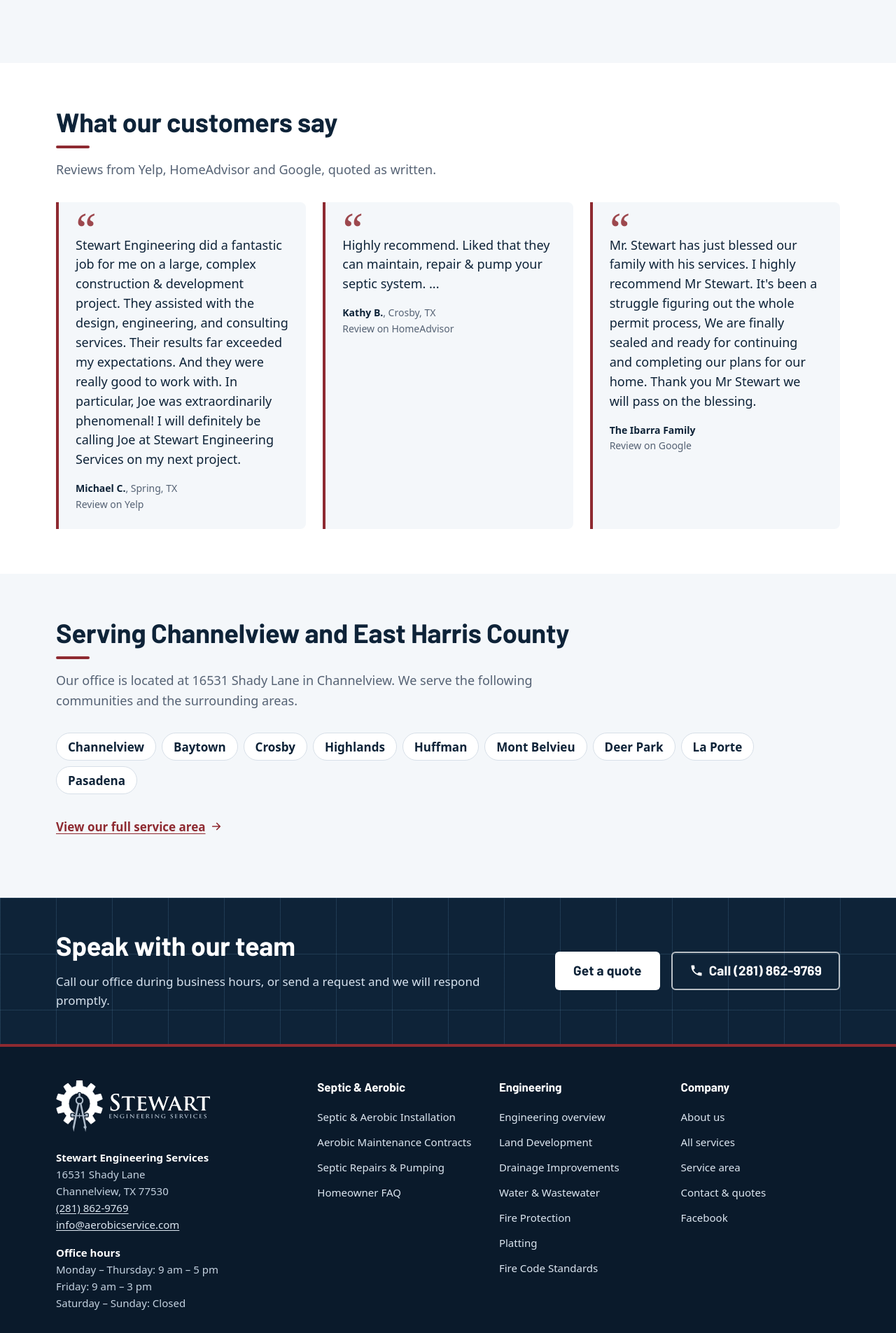
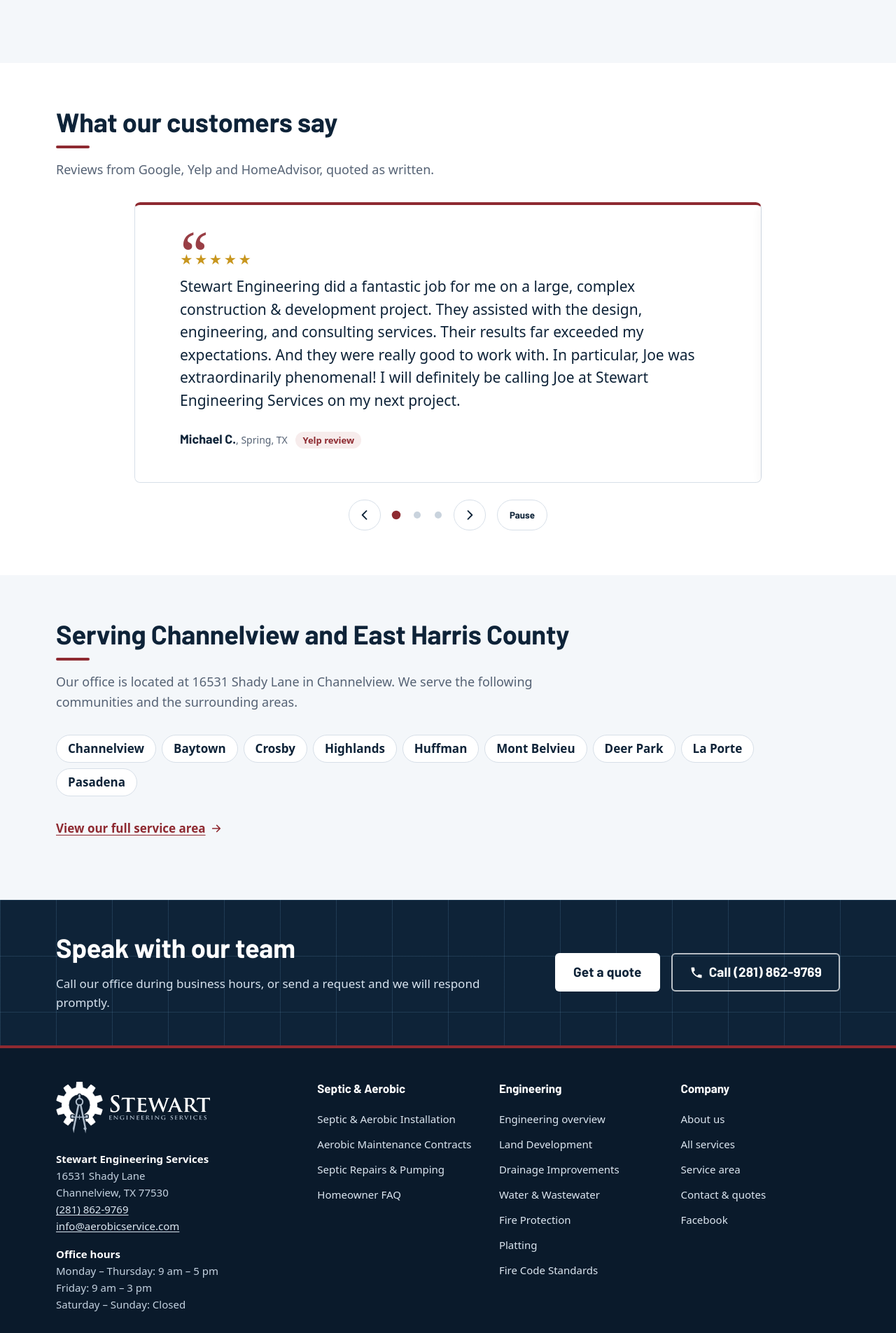
Before and after one commit to TheOnlyRealAgentP/SE-Services-MainPage, a Jekyll site: the page built from index.html, in a window 1280 px wide. Shown: the part 2196-4101 px from the top of the page at 70% size. Built offline with Jekyll 4.4.1, drawn with Linux system fonts in a browser that asks for light colours.

Commit message:
Auto-scrolling review carousel on the home and About pages
- One large review at a time, advancing every 7 seconds and looping
  through every review in _data/testimonials.yml
- Arrows, dots and a pause button; pauses on hover, focus or touch,
  when scrolled out of view and when the tab is hidden; swipeable on
  phones; no auto-advance for reduced-motion users; plain swipeable
  row without JavaScript
- Star ratings shown where the source site shows them (Yelp, HomeAdvisor)
- testimonials.yml documents how to add reviews; TODO.md lists where
  to copy more from (Google, Facebook, Yelp, HomeAdvisor)

Co-Authored-By: Claude Opus 5.5 <noreply@anthropic.com>

```diff
--- a/_data/testimonials.yml
+++ b/_data/testimonials.yml
@@ -1,11 +1,24 @@
-# Real customer reviews, copied word for word from aerobicservice.com.
-# Only obvious typos were fixed ("Mr, Stewart" -> "Mr. Stewart", "Its" -> "It's").
+# Real customer reviews, shown in the auto-scrolling review carousel on the
+# home and About pages, in this order. Copy them word for word from Google,
+# Yelp, Facebook, HomeAdvisor etc. Fix only obvious typos.
 # Never add a review here that a real customer did not write.
+#
+# To add one, copy this block and fill it in:
+#
+# - id: first-last            # unique, lowercase, no spaces
+#   name: First L.            # as shown on the review site
+#   town: Crosby, TX          # or "" if not shown
+#   source: Google            # Google, Yelp, Facebook, HomeAdvisor, BBB...
+#   stars: 5                  # 1-5 as shown on the site; delete the line if unknown
+#   side: septic              # septic or engineering
+#   quote: >-
+#     The review text, word for word.
 
 - id: michael-c
   name: Michael C.
   town: Spring, TX
   source: Yelp
+  stars: 5
   side: engineering
   quote: >-
     Stewart Engineering did a fantastic job for me on a large, complex
@@ -19,6 +32,7 @@
   name: Kathy B.
   town: Crosby, TX
   source: HomeAdvisor
+  stars: 5
   side: septic
   quote: >-
     Highly recommend. Liked that they can maintain, repair & pump your septic
--- /dev/null
+++ b/_includes/reviews.html
@@ -0,0 +1,41 @@
+{%- comment -%}
+  Auto-advancing review carousel. Shows every review in _data/testimonials.yml,
+  one at a time, sliding to the next every few seconds. Visitors can swipe,
+  use the arrows or dots, or pause it. It stops while hovered, focused or
+  touched, while off-screen, and for people who prefer reduced motion.
+  Without JavaScript it's a plain swipeable row.
+{%- endcomment -%}
+{%- assign reviews = site.data.testimonials -%}
+{%- assign b = site.data.business -%}
+<div class="reviews" data-reviews>
+  <div class="reviews-track" role="region" aria-roledescription="carousel" aria-label="Customer reviews" tabindex="0" aria-live="off">
+    {%- for t in reviews %}
+    <figure class="review-slide" role="group" aria-roledescription="slide" aria-label="Review {{ forloop.index }} of {{ forloop.length }}">
+      <span class="review-mark" aria-hidden="true">&ldquo;</span>
+      {%- if t.stars %}
+      <p class="review-stars" aria-label="{{ t.stars }} out of 5 stars"><span aria-hidden="true">{% for i in (1..t.stars) %}&#9733;{% endfor %}</span></p>
+      {%- endif %}
+      <blockquote><p>{{ t.quote }}</p></blockquote>
+      <figcaption>
+        <span class="review-name">{{ t.name }}</span>{% if t.town != "" %}<span class="review-town">, {{ t.town }}</span>{% endif %}
+        <span class="review-source">{{ t.source }} review</span>
+      </figcaption>
+    </figure>
+    {%- endfor %}
+  </div>
+  {%- if reviews.size > 1 %}
+  <div class="reviews-controls">
+    <button class="rv-btn rv-prev" type="button" aria-label="Previous review"><svg viewBox="0 0 24 24" width="20" height="20" aria-hidden="true"><path d="M15 5l-7 7 7 7" fill="none" stroke="currentColor" stroke-width="2.25" stroke-linecap="round" stroke-linejoin="round"/></svg></button>
+    <div class="rv-dots">
+      {%- for t in reviews %}
+      <button class="rv-dot" type="button" aria-label="Show review {{ forloop.index }}"{% if forloop.first %} aria-current="true"{% endif %}></button>
+      {%- endfor %}
+    </div>
+    <button class="rv-btn rv-next" type="button" aria-label="Next review"><svg viewBox="0 0 24 24" width="20" height="20" aria-hidden="true"><path d="M9 5l7 7-7 7" fill="none" stroke="currentColor" stroke-width="2.25" stroke-linecap="round" stroke-linejoin="round"/></svg></button>
+    <button class="rv-btn rv-pause" type="button" aria-pressed="false"><span class="rv-pause-label">Pause</span></button>
+  </div>
+  {%- endif %}
+  {%- if b.social.google_review_link != "" %}
+  <p class="reviews-cta"><a href="{{ b.social.google_review_link }}" rel="noopener">Leave us a review on Google</a></p>
+  {%- endif %}
+</div>
--- a/assets/css/main.css
+++ b/assets/css/main.css
@@ -705,19 +705,6 @@ html:not(.js) .sub-toggle { display: none; }
   .steps h3 { padding-top: .375rem; margin-bottom: 4px; font-size: 1.1875rem; }
   .steps p { font-size: .9375rem; }
 
-  /* Reviews: swipe sideways instead of three tall cards in a row */
-  .testimonials {
-    display: grid; grid-auto-flow: column; grid-auto-columns: 86%; gap: 12px;
-    overflow-x: auto; scroll-snap-type: x mandatory; overscroll-behavior-x: contain;
-    margin-inline: calc(-1 * var(--gutter)); padding: 0 var(--gutter) var(--s-1);
-    scroll-padding-inline: var(--gutter); scrollbar-width: none;
-  }
-  .testimonials::-webkit-scrollbar { display: none; }
-  .testimonials .testimonial { scroll-snap-align: start; }
-  .testimonial { padding: var(--s-5) var(--s-2) var(--s-2); }
-  .testimonial blockquote p { font-size: 1rem; }
-  .swipe-hint { display: block; }
-
   /* FAQ */
   .faq summary { font-size: 1rem; padding-block: 14px; }
   .faq-grid { gap: var(--s-3); }
@@ -749,7 +736,6 @@ html:not(.js) .sub-toggle { display: none; }
   .card-more { display: none; }
   .card { padding: var(--s-2); }
 }
-.swipe-hint { display: none; margin: var(--s-1) 0 0; font-size: .8125rem; color: var(--muted); }
 
 /* White logo mark in the empty space left of the home header text on wide
    screens. It sits just outside the content column and slides off-screen
@@ -763,3 +749,50 @@ html:not(.js) .sub-toggle { display: none; }
     opacity: .9;
   }
 }
+
+/* ---------- Review carousel ---------- */
+.reviews { max-width: 56rem; margin-inline: auto; }
+.reviews-track {
+  display: flex; overflow-x: auto; scroll-snap-type: x mandatory; scroll-behavior: smooth;
+  overscroll-behavior-x: contain; scrollbar-width: none; border-radius: var(--radius);
+}
+.reviews-track::-webkit-scrollbar { display: none; }
+.reviews-track:focus-visible { outline-offset: 4px; }
+.review-slide {
+  flex: 0 0 100%; scroll-snap-align: start; margin: 0; position: relative;
+  display: flex; flex-direction: column; justify-content: center;
+  background: var(--white); border: 1px solid var(--line); border-top: 4px solid var(--accent);
+  border-radius: var(--radius); box-shadow: var(--shadow);
+  padding: var(--s-5) var(--s-3) var(--s-3);
+}
+@media (min-width: 768px) { .review-slide { padding: var(--s-6) var(--s-6) var(--s-5); } }
+.review-mark {
+  position: absolute; top: var(--s-2); left: var(--s-3); font-family: Georgia, "Times New Roman", serif;
+  font-size: 4.5rem; line-height: 1; color: var(--accent); opacity: .9;
+}
+@media (min-width: 768px) { .review-mark { left: var(--s-6); top: var(--s-3); font-size: 5.5rem; } }
+.review-stars { margin: 0 0 var(--s-1); color: #C8961E; letter-spacing: 2px; font-size: 1.125rem; }
+.review-slide blockquote { margin: 0 0 var(--s-3); }
+.review-slide blockquote p { margin: 0; color: var(--ink); font-size: 1.0625rem; line-height: 1.6; }
+@media (min-width: 768px) { .review-slide blockquote p { font-size: 1.3125rem; line-height: 1.55; } }
+.review-slide figcaption { color: var(--muted); font-size: var(--fs-sm); }
+.review-name { font-family: var(--font-head); font-size: 1.125rem; font-weight: 700; color: var(--ink); }
+.review-source {
+  display: inline-block; margin-left: var(--s-1); padding: 2px 10px; border-radius: 999px;
+  background: var(--accent-soft); color: var(--accent); font-weight: 600; font-size: .8125rem;
+}
+.reviews-controls { display: flex; align-items: center; justify-content: center; gap: var(--s-1); margin-top: var(--s-3); }
+html:not(.js) .reviews-controls { display: none; }
+.rv-btn {
+  display: inline-grid; place-items: center; min-width: 44px; height: 44px; padding: 0 12px;
+  background: var(--white); color: var(--ink); border: 1px solid var(--line); border-radius: 999px;
+  font-family: var(--font-head); font-weight: 700; cursor: pointer;
+}
+.rv-btn:hover { border-color: var(--accent); color: var(--accent); }
+.rv-pause { margin-left: var(--s-1); min-width: 72px; }
+.rv-dots { display: flex; gap: 2px; }
+.rv-dot { width: 28px; height: 44px; padding: 0; background: none; border: 0; cursor: pointer; display: grid; place-items: center; }
+.rv-dot::before { content: ""; width: 10px; height: 10px; border-radius: 50%; background: #C9D3DD; transition: background .2s, transform .2s; }
+.rv-dot[aria-current="true"]::before { background: var(--accent); transform: scale(1.25); }
+.reviews-cta { text-align: center; margin-top: var(--s-2); }
+.section-alt .review-slide { background: var(--white); }
--- a/assets/js/main.js
+++ b/assets/js/main.js
@@ -50,6 +50,70 @@
     if (desktop.addEventListener) desktop.addEventListener('change', onChange);
     else if (desktop.addListener) desktop.addListener(onChange);
   }
+
+  /* ---------- Review carousel ---------- */
+  Array.prototype.forEach.call(document.querySelectorAll('[data-reviews]'), function (root) {
+    var track = root.querySelector('.reviews-track');
+    var slides = root.querySelectorAll('.review-slide');
+    var dots = root.querySelectorAll('.rv-dot');
+    var pauseBtn = root.querySelector('.rv-pause');
+    if (!track || slides.length < 2) return;
+
+    var DELAY = 7000;
+    var reduce = window.matchMedia('(prefers-reduced-motion: reduce)').matches;
+    var userPaused = reduce;          // people who prefer less motion start paused
+    var hovering = false, focused = false, visible = true, touchHold = 0;
+    var timer = null, index = 0;
+
+    function current() { return Math.round(track.scrollLeft / track.clientWidth); }
+    function goTo(i) {
+      index = (i + slides.length) % slides.length;
+      track.scrollTo({ left: index * track.clientWidth, behavior: reduce ? 'auto' : 'smooth' });
+      mark(index);
+    }
+    function mark(i) {
+      Array.prototype.forEach.call(dots, function (d, n) {
+        if (n === i) d.setAttribute('aria-current', 'true'); else d.removeAttribute('aria-current');
+      });
+    }
+    function running() { return !userPaused && !hovering && !focused && visible && !document.hidden && Date.now() > touchHold; }
+    function tick() { if (running()) goTo(current() + 1); }
+    function start() { stop(); timer = setInterval(tick, DELAY); }
+    function stop() { if (timer) clearInterval(timer); timer = null; }
+    function syncPause() {
+      if (!pauseBtn) return;
+      pauseBtn.setAttribute('aria-pressed', userPaused ? 'true' : 'false');
+      pauseBtn.querySelector('.rv-pause-label').textContent = userPaused ? 'Play' : 'Pause';
+      track.setAttribute('aria-live', userPaused ? 'polite' : 'off');
+      root.classList.toggle('is-paused', userPaused);
+    }
+
+    root.querySelector('.rv-prev').addEventListener('click', function () { goTo(current() - 1); start(); });
+    root.querySelector('.rv-next').addEventListener('click', function () { goTo(current() + 1); start(); });
+    Array.prototype.forEach.call(dots, function (d, n) { d.addEventListener('click', function () { goTo(n); start(); }); });
+    if (pauseBtn) pauseBtn.addEventListener('click', function () { userPaused = !userPaused; syncPause(); start(); });
+
+    root.addEventListener('mouseenter', function () { hovering = true; });
+    root.addEventListener('mouseleave', function () { hovering = false; });
+    root.addEventListener('focusin', function () { focused = true; });
+    root.addEventListener('focusout', function (e) { if (!root.contains(e.relatedTarget)) focused = false; });
+    track.addEventListener('touchstart', function () { touchHold = Date.now() + 12000; }, { passive: true });
+    track.addEventListener('keydown', function (e) {
+      if (e.key === 'ArrowRight') { e.preventDefault(); goTo(current() + 1); }
+      if (e.key === 'ArrowLeft') { e.preventDefault(); goTo(current() - 1); }
+    });
+    var settle;
+    track.addEventListener('scroll', function () {
+      clearTimeout(settle);
+      settle = setTimeout(function () { index = current(); mark(index); }, 80);
+    }, { passive: true });
+    window.addEventListener('resize', function () { track.scrollLeft = index * track.clientWidth; });
+    if ('IntersectionObserver' in window) {
+      new IntersectionObserver(function (entries) { visible = entries[0].isIntersecting; }, { threshold: 0.3 }).observe(root);
+    }
+    syncPause();
+    start();
+  });
 
   /* ---------- Contact form ---------- */
   var form = document.querySelector('[data-quote-form]');
--- a/index.html
+++ b/index.html
@@ -94,14 +94,9 @@ side: both
   <div class="container">
     <div class="section-head">
       <h2 id="reviews-heading">What our customers say</h2>
-      <p>Reviews from Yelp, HomeAdvisor and Google, quoted as written.</p>
+      <p>Reviews from Google, Yelp and HomeAdvisor, quoted as written.</p>
     </div>
-    <div class="testimonials" role="region" aria-label="Customer reviews" tabindex="0">
-      {%- for t in site.data.testimonials %}
-      {% include testimonial.html id=t.id %}
-      {%- endfor %}
-    </div>
-    <p class="swipe-hint" aria-hidden="true">Swipe to read more reviews →</p>
+    {% include reviews.html %}
   </div>
 </section>
 
```
Also changed, not shown: TODO.md (+19 -1 lines), about.html (+1 -6 lines).
